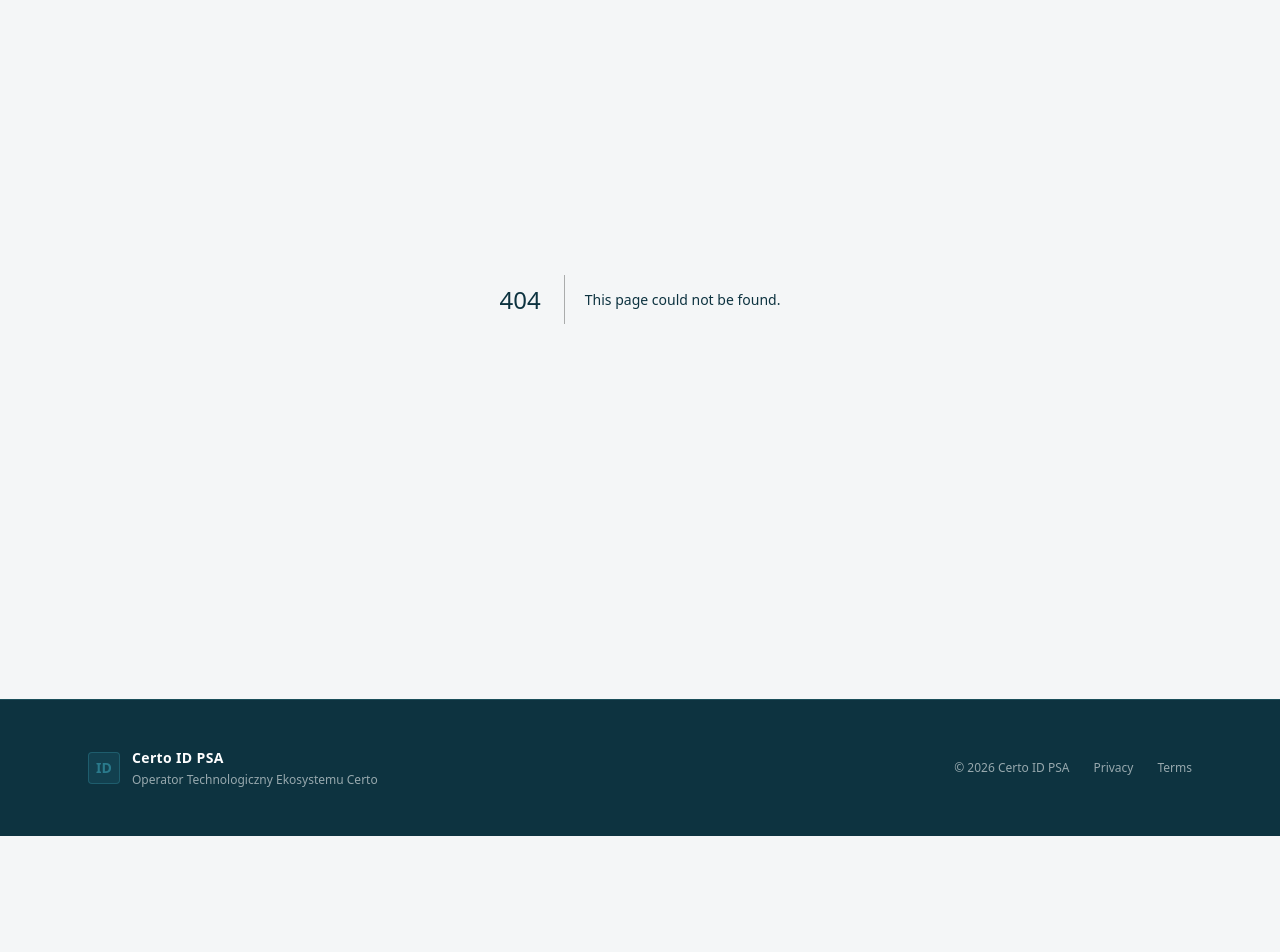
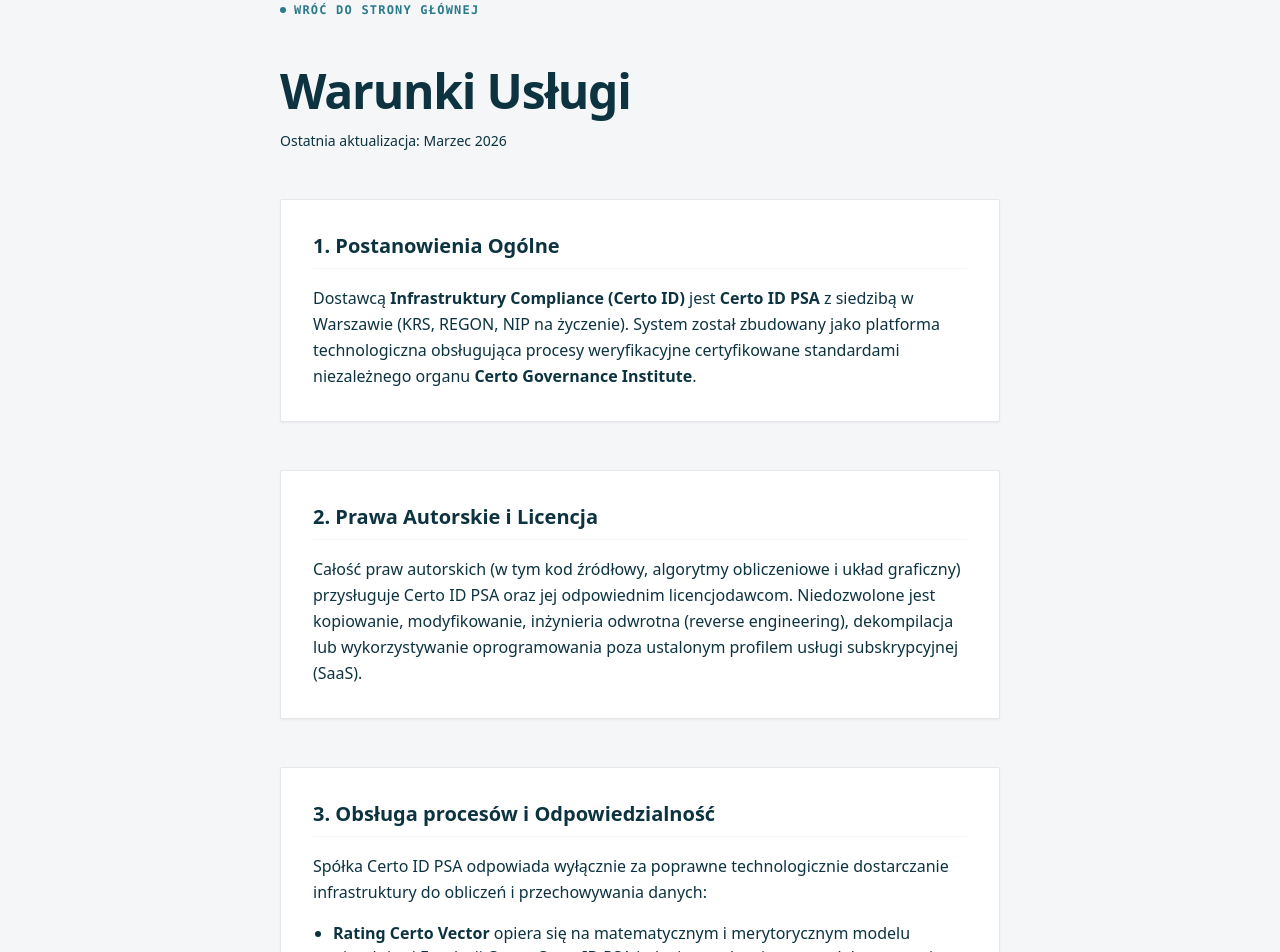
Before and after one commit to PoiDNA/Certo, a Next.js app in the folder company/platform/apps/web/: page /terms in a window 1280 px wide. Before the commit this address had no page. Shown: the part 179-1131 px from the top of the page. Before the commit the page ends 1015 px from the top, so only its background shows below. Built offline with nearby package versions, Linux system fonts and the light colour scheme.

Commit message:
feat(certo-id): add standard privacy and terms of service pages
Made-with: Cursor

```diff
--- a/company/platform/apps/web/app/layout.tsx
+++ b/company/platform/apps/web/app/layout.tsx
@@ -53,8 +53,8 @@ export default function RootLayout({ children }: { children: React.ReactNode })
 
             <div className="flex gap-6 text-xs text-certo-gray-light/60 font-medium">
               <span>© {new Date().getFullYear()} Certo ID PSA</span>
-              <a href="#" className="hover:text-certo-teal transition-colors">Privacy</a>
-              <a href="#" className="hover:text-certo-teal transition-colors">Terms</a>
+              <a href="/privacy" className="hover:text-certo-teal transition-colors">Privacy</a>
+              <a href="/terms" className="hover:text-certo-teal transition-colors">Terms</a>
             </div>
           </div>
         </footer>
--- /dev/null
+++ b/company/platform/apps/web/app/privacy/page.tsx
@@ -0,0 +1,65 @@
+export default function PrivacyPage() {
+  return (
+    <div className="py-24 px-6 mx-auto max-w-3xl w-full text-certo-teal-darker">
+      <div className="mb-12">
+        <a href="/" className="inline-flex items-center gap-2 text-xs font-mono font-bold text-certo-teal uppercase tracking-widest hover:text-certo-teal-dark transition-colors">
+          <span className="w-1.5 h-1.5 rounded-full bg-certo-teal" />
+          Wróć do strony głównej
+        </a>
+      </div>
+
+      <h1 className="text-4xl md:text-5xl font-bold tracking-tight mb-4">Polityka Prywatności</h1>
+      <p className="text-sm text-certo-gray-dark mb-12 font-medium">Ostatnia aktualizacja: Marzec 2026</p>
+
+      <section className="mb-12 bg-white p-8 border border-certo-gray rounded-[2px] shadow-sm">
+        <h2 className="text-xl font-bold mb-4 pb-2 border-b border-certo-gray-light">1. Administrator Danych</h2>
+        <p className="text-certo-gray-dark leading-relaxed font-medium">
+          Administratorem Twoich danych osobowych jest <strong>Certo ID Prosta Spółka Akcyjna (PSA)</strong> z siedzibą w Warszawie.
+          Jesteśmy komercyjnym operatorem technologicznym ekosystemu Certo. W sprawach związanych z ochroną danych
+          skontaktuj się z nami pisząc na adres: <a href="mailto:privacy@certo.id" className="text-certo-teal hover:underline">privacy@certo.id</a>.
+        </p>
+      </section>
+
+      <section className="mb-12 bg-white p-8 border border-certo-gray rounded-[2px] shadow-sm">
+        <h2 className="text-xl font-bold mb-4 pb-2 border-b border-certo-gray-light">2. Cele i podstawy przetwarzania</h2>
+        <p className="text-certo-gray-dark leading-relaxed font-medium mb-4">
+          Przetwarzamy dane w ramach dostarczania <strong>Infrastruktury Compliance</strong> dla instytucji publicznych i podmiotów regulowanych:
+        </p>
+        <ul className="list-disc pl-5 space-y-2 text-certo-gray-dark font-medium">
+          <li><strong>Weryfikacja Tożsamości (KYC/AML):</strong> W celu spełnienia wymogów prawnych (Art. 6 ust. 1 lit. c RODO).</li>
+          <li><strong>Świadczenie usług Certo ID:</strong> Obsługa kont i procesów biznesowych (Art. 6 ust. 1 lit. b RODO).</li>
+          <li><strong>Bezpieczeństwo:</strong> Monitorowanie ruchu i zapobieganie nadużyciom logów serwerów (Art. 6 ust. 1 lit. f RODO).</li>
+        </ul>
+      </section>
+
+      <section className="mb-12 bg-white p-8 border border-certo-gray rounded-[2px] shadow-sm">
+        <h2 className="text-xl font-bold mb-4 pb-2 border-b border-certo-gray-light">3. Powierzenie i transfer danych</h2>
+        <p className="text-certo-gray-dark leading-relaxed font-medium mb-4">
+          Współpracujemy wyłącznie z zaufanymi dostawcami usług chmurowych przestrzegającymi standardów ISO/IEC 27001, z serwerami zlokalizowanymi głównie na terenie Unii Europejskiej:
+        </p>
+        <ul className="list-disc pl-5 space-y-2 text-certo-gray-dark font-medium">
+          <li><strong>Supabase Inc.</strong> — bezpieczna baza danych i autoryzacja.</li>
+          <li><strong>Cloudflare Inc.</strong> — sieć CDN i zabezpieczenia anty-DDoS.</li>
+          <li><strong>Vercel Inc.</strong> — hosting aplikacji front-end.</li>
+        </ul>
+      </section>
+
+      <section className="mb-12 bg-white p-8 border border-certo-gray rounded-[2px] shadow-sm">
+        <h2 className="text-xl font-bold mb-4 pb-2 border-b border-certo-gray-light">4. Prawa Użytkownika</h2>
+        <p className="text-certo-gray-dark leading-relaxed font-medium">
+          Zgodnie z RODO posiadasz prawo do dostępu do swoich danych, ich sprostowania, usunięcia, ograniczenia przetwarzania,
+          przenoszenia danych, a także wniesienia sprzeciwu wobec przetwarzania. Masz również prawo do wniesienia
+          skargi do Prezesa Urzędu Ochrony Danych Osobowych (PUODO).
+        </p>
+      </section>
+
+      <section className="bg-white p-8 border border-certo-gray rounded-[2px] shadow-sm">
+        <h2 className="text-xl font-bold mb-4 pb-2 border-b border-certo-gray-light">5. Pliki Cookies (Ciasteczka)</h2>
+        <p className="text-certo-gray-dark leading-relaxed font-medium">
+          Korzystamy wyłącznie z technicznych (niezbędnych) plików cookies do obsługi sesji logowania oraz
+          podstawowych mechanizmów bezpieczeństwa. <strong>Certo ID nie stosuje cookies śledzących ani marketingowych.</strong>
+        </p>
+      </section>
+    </div>
+  );
+}
--- /dev/null
+++ b/company/platform/apps/web/app/terms/page.tsx
@@ -0,0 +1,66 @@
+export default function TermsPage() {
+  return (
+    <div className="py-24 px-6 mx-auto max-w-3xl w-full text-certo-teal-darker">
+      <div className="mb-12">
+        <a href="/" className="inline-flex items-center gap-2 text-xs font-mono font-bold text-certo-teal uppercase tracking-widest hover:text-certo-teal-dark transition-colors">
+          <span className="w-1.5 h-1.5 rounded-full bg-certo-teal" />
+          Wróć do strony głównej
+        </a>
+      </div>
+
+      <h1 className="text-4xl md:text-5xl font-bold tracking-tight mb-4">Warunki Usługi</h1>
+      <p className="text-sm text-certo-gray-dark mb-12 font-medium">Ostatnia aktualizacja: Marzec 2026</p>
+
+      <section className="mb-12 bg-white p-8 border border-certo-gray rounded-[2px] shadow-sm">
+        <h2 className="text-xl font-bold mb-4 pb-2 border-b border-certo-gray-light">1. Postanowienia Ogólne</h2>
+        <p className="text-certo-gray-dark leading-relaxed font-medium">
+          Dostawcą <strong>Infrastruktury Compliance (Certo ID)</strong> jest <strong>Certo ID PSA</strong> z siedzibą w Warszawie
+          (KRS, REGON, NIP na życzenie). System został zbudowany jako platforma technologiczna obsługująca procesy
+          weryfikacyjne certyfikowane standardami niezależnego organu <strong>Certo Governance Institute</strong>.
+        </p>
+      </section>
+
+      <section className="mb-12 bg-white p-8 border border-certo-gray rounded-[2px] shadow-sm">
+        <h2 className="text-xl font-bold mb-4 pb-2 border-b border-certo-gray-light">2. Prawa Autorskie i Licencja</h2>
+        <p className="text-certo-gray-dark leading-relaxed font-medium">
+          Całość praw autorskich (w tym kod źródłowy, algorytmy obliczeniowe i układ graficzny) przysługuje
+          Certo ID PSA oraz jej odpowiednim licencjodawcom. Niedozwolone jest kopiowanie, modyfikowanie, inżynieria
+          odwrotna (reverse engineering), dekompilacja lub wykorzystywanie oprogramowania poza ustalonym
+          profilem usługi subskrypcyjnej (SaaS).
+        </p>
+      </section>
+
+      <section className="mb-12 bg-white p-8 border border-certo-gray rounded-[2px] shadow-sm">
+        <h2 className="text-xl font-bold mb-4 pb-2 border-b border-certo-gray-light">3. Obsługa procesów i Odpowiedzialność</h2>
+        <p className="text-certo-gray-dark leading-relaxed font-medium mb-4">
+          Spółka Certo ID PSA odpowiada wyłącznie za poprawne technologicznie dostarczanie infrastruktury
+          do obliczeń i przechowywania danych:
+        </p>
+        <ul className="list-disc pl-5 space-y-2 text-certo-gray-dark font-medium">
+          <li><strong>Rating Certo Vector</strong> opiera się na matematycznym i merytorycznym modelu niezależnej Fundacji Certo. Certo ID PSA jedynie egzekwuje ten model w systemie, ale nie ustala warunków granicznych wyniku.</li>
+          <li>System działa z dostępnością 99.9% w modelu High Availability (SLA na podstawie indywidualnych kontraktów korporacyjnych).</li>
+          <li>Użytkownik (instytucja) bierze odpowiedzialność za wprowadzanie rzetelnych danych do weryfikacji KYC/AML.</li>
+        </ul>
+      </section>
+
+      <section className="mb-12 bg-white p-8 border border-certo-gray rounded-[2px] shadow-sm">
+        <h2 className="text-xl font-bold mb-4 pb-2 border-b border-certo-gray-light">4. Korzystanie ze struktury AI i API</h2>
+        <p className="text-certo-gray-dark leading-relaxed font-medium">
+          Zautomatyzowane dostępy do API (np. do webhooków Certo Action lub systemu pobierania raportów PDF)
+          podlegają ścisłym limitom zapytań uregulowanym w dokumentacji deweloperskiej.
+          Algorytmy sztucznej inteligencji (np. LLMs używane podczas analizy dokumentacji) nie
+          podejmują ostatecznych decyzji ratingowych, zachowując <strong>Zasadę Nadzoru Człowieka (Human-in-the-loop)</strong>,
+          wdrożoną przez Izbę Nadzoru Certo Governance Institute.
+        </p>
+      </section>
+
+      <section className="bg-white p-8 border border-certo-gray rounded-[2px] shadow-sm">
+        <h2 className="text-xl font-bold mb-4 pb-2 border-b border-certo-gray-light">5. Prawo Właściwe</h2>
+        <p className="text-certo-gray-dark leading-relaxed font-medium">
+          Niniejsze Warunki, wraz z Polityką Prywatności, podlegają w całości przepisom prawa obowiązującym w Rzeczypospolitej Polskiej.
+          Ewentualne spory prawne rozstrzygane są przez sąd powszechny właściwy miejscowo dla siedziby Spółki Certo ID PSA.
+        </p>
+      </section>
+    </div>
+  );
+}
```
